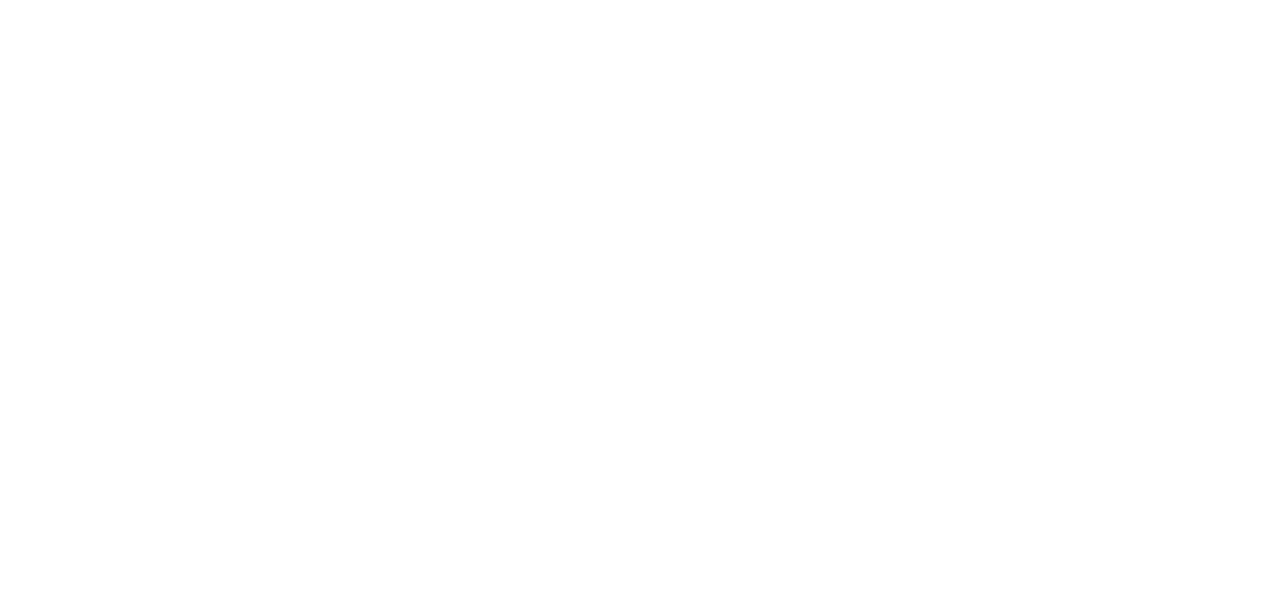
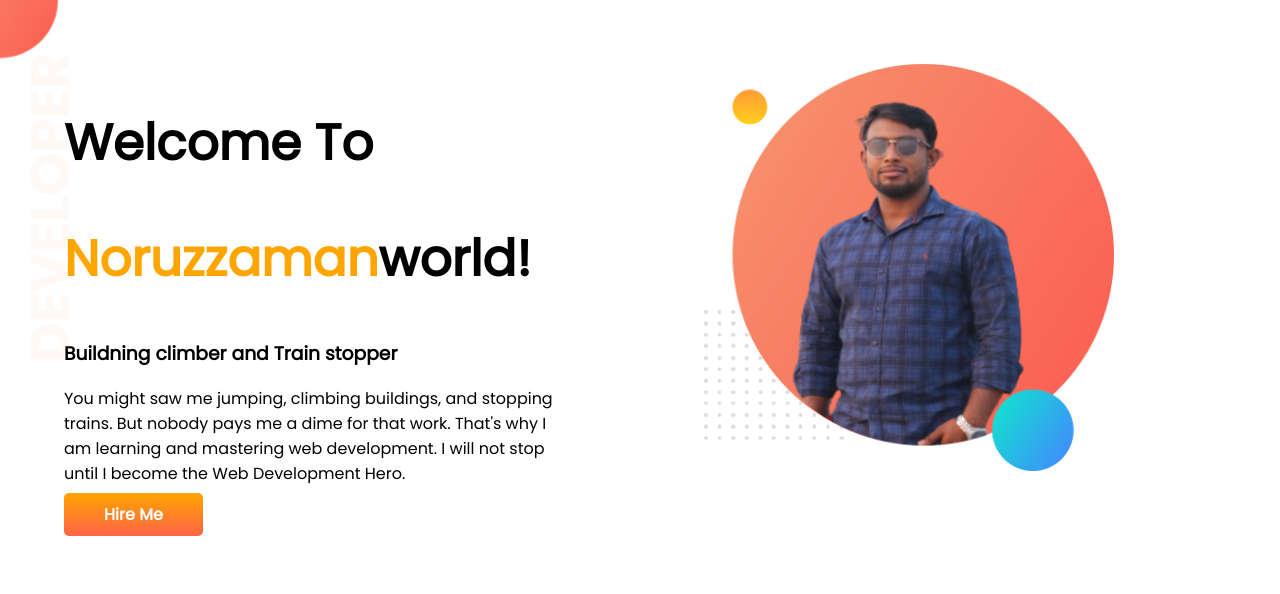
Before and after one commit to kamruzzaman2027/developer-portfolio, a plain HTML site: page index.html in a window 1280 px wide. Drawn offline with Linux system fonts and the light colour scheme.

Commit message:
banner added

```diff
--- a/index.html
+++ b/index.html
@@ -1,13 +1,32 @@
 <!DOCTYPE html>
 <html lang="en">
+
 <head>
     <meta charset="UTF-8">
     <meta http-equiv="X-UA-Compatible" content="IE=edge">
     <meta name="viewport" content="width=device-width, initial-scale=1.0">
-    <title>Kamruzzaman portfolio</title>
+    <title>Noruzzaman portfolio</title>
+    <link rel="preconnect" href="https://fonts.googleapis.com">
+    <link rel="preconnect" href="https://fonts.gstatic.com" crossorigin>
+    <link href="https://fonts.googleapis.com/css2?family=Poppins&display=swap" rel="stylesheet">
     <link rel="stylesheet" href="style.css">
 </head>
+
 <body>
+    <section class="top-banner">
+        <div class="half-width">
+            <h1>Welcome To</h1>
+            <h1><span class="orange-color">Noruzzaman</span>world!</h1>
+            <h3>Buildning climber and Train stopper</h3>
+            <p>You might saw me jumping, climbing buildings, and stopping trains. But nobody pays me a dime for that
+                work.
+                That's why I am learning and mastering web development. I will not stop until I become the Web
+                Development
+                Hero.</p>
+            <a class="link-button" target="_blank" href="https://www.linkedin.com/company/programminghero/">Hire Me</a>
+        </div>
+        <div class="half-width"><img src="images/noruzzaman-picture.png" alt=""></div>
+    </section>
+</body>
 
-</body>
 </html>
--- a/style.css
+++ b/style.css
@@ -0,0 +1,39 @@
+body {
+    font-family: 'Poppins', sans-serif;
+    margin: 0;
+}
+
+h1 {
+    font-size: 50px;
+}
+
+.orange-color {
+    color: orange;
+}
+
+section {
+    display: flex;
+}
+
+.half-width {
+    width: 50%;
+    padding: 5%;
+}
+
+.half-width img {
+    width: 80%;
+}
+
+.link-button {
+    text-decoration: none;
+    background-image: linear-gradient(orange, tomato);
+    padding: 10px 40px;
+    color: white;
+    font-weight: 700;
+    border-radius: 5px;
+}
+
+.top-banner {
+    background-image: url(images/top-banner.png);
+    background-repeat: no-repeat;
+}
```
Also changed, not shown: images/dream-bg.png (added), images/exp-bg.png (added), images/jhankar.png (added), images/jhankar2.png (added), images/my-bg.png (added), images/my-bg2.png (added), images/noruzzaman-picture.png (added), images/top-banner.png (added), 7 other files.
